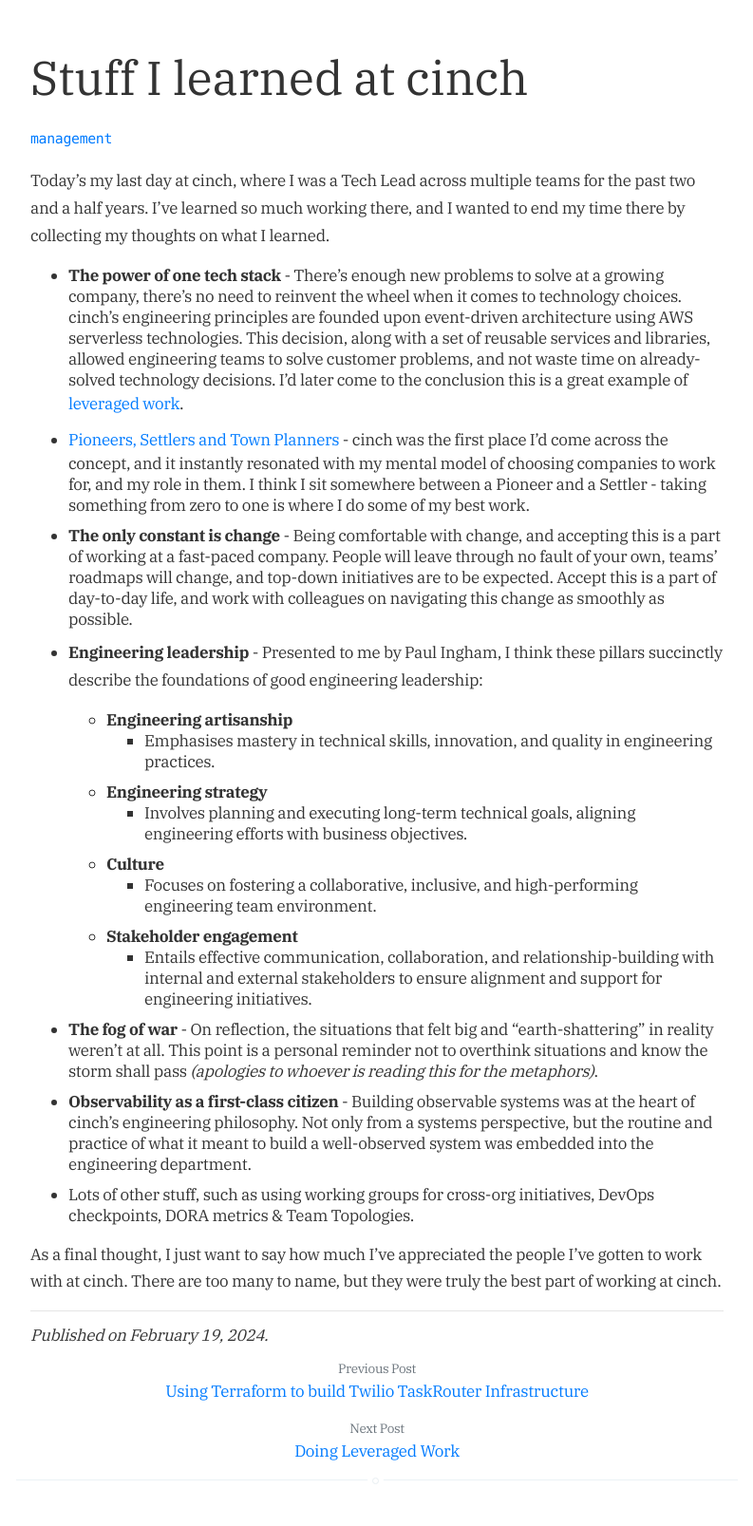
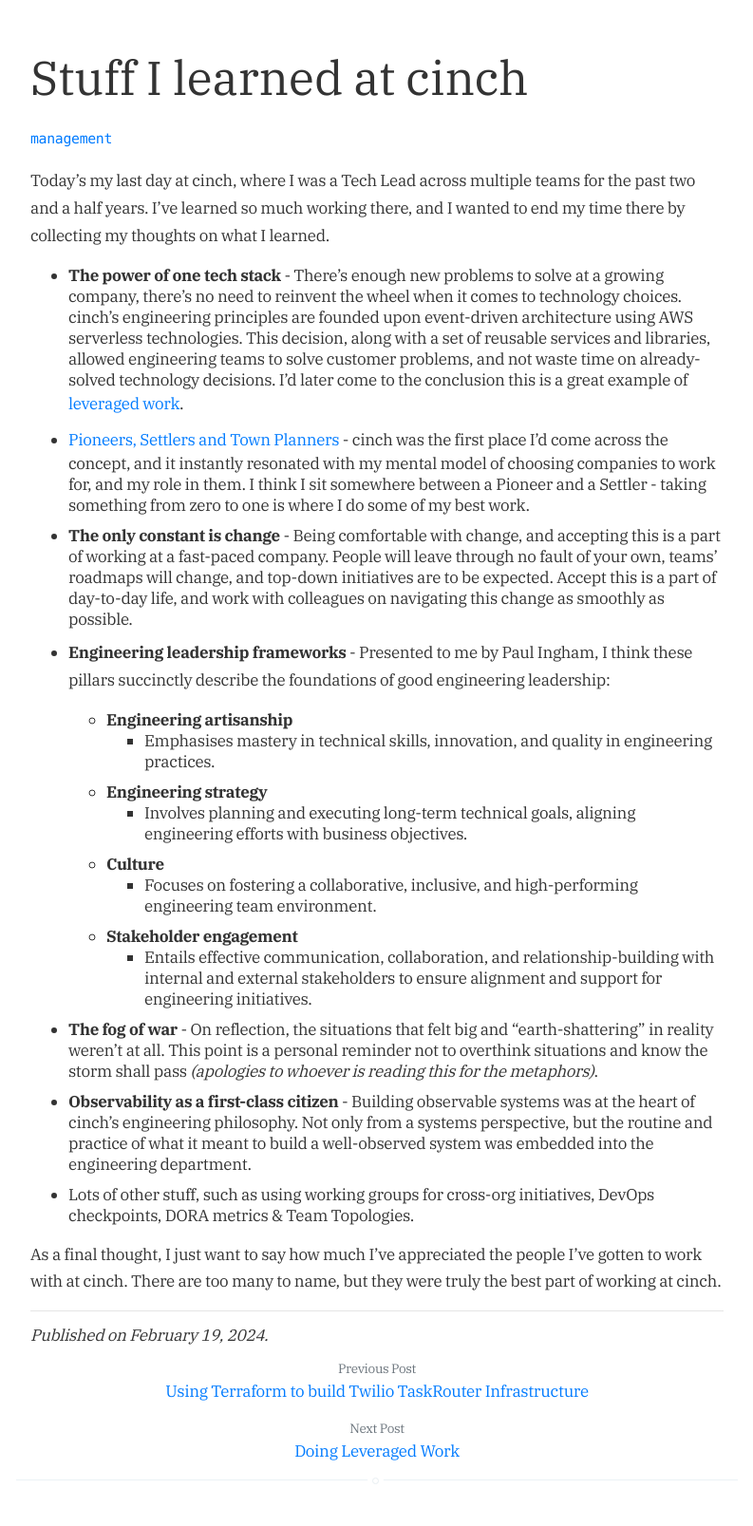
Before and after one commit to joshhornby/joshhornby.github.io, a Jekyll site: the page built from _posts/2024-02-19-stuff-Iearned-at-cinch.md, in a window 1280 px wide. Shown: the whole page at 95% size, without its empty margins (243-1036 px from the left). Built offline with Jekyll 4.4.1, drawn with Linux system fonts in a browser that asks for light colours.

Commit message:
update copy

```diff
--- a/_posts/2024-02-19-stuff-Iearned-at-cinch.md
+++ b/_posts/2024-02-19-stuff-Iearned-at-cinch.md
@@ -14,7 +14,7 @@
 - **The power of one tech stack** - There's enough new problems to solve at a growing company, there's no need to reinvent the wheel when it comes to technology choices. cinch's engineering principles are founded upon event-driven architecture using AWS serverless technologies. This decision, along with a set of reusable services and libraries, allowed engineering teams to solve customer problems, and not waste time on already-solved technology decisions. I'd later come to the conclusion this is a great example of [leveraged work](/doing-leveraged-work).
 - **[Pioneers, Settlers and Town Planners](https://blog.gardeviance.org/2012/06/pioneers-settlers-and-town-planners.html){:target="_blank"}** - cinch was the first place I'd come across the concept, and it instantly resonated with my mental model of choosing companies to work for, and my role in them. I think I sit somewhere between a Pioneer and a Settler - taking something from zero to one is where I do some of my best work.
 - **The only constant is change** - Being comfortable with change, and accepting this is a part of working at a fast-paced company. People will leave through no fault of your own, teams' roadmaps will change, and top-down initiatives are to be expected. Accept this is a part of day-to-day life, and work with colleagues on navigating this change as smoothly as possible.
-- **Engineering leadership** - Presented to me by Paul Ingham, I think these pillars succinctly describe the foundations of good engineering leadership:
+- **Engineering leadership frameworks** - Presented to me by Paul Ingham, I think these pillars succinctly describe the foundations of good engineering leadership:
 
   - **Engineering artisanship**
     - Emphasises mastery in technical skills, innovation, and quality in engineering practices.
```
